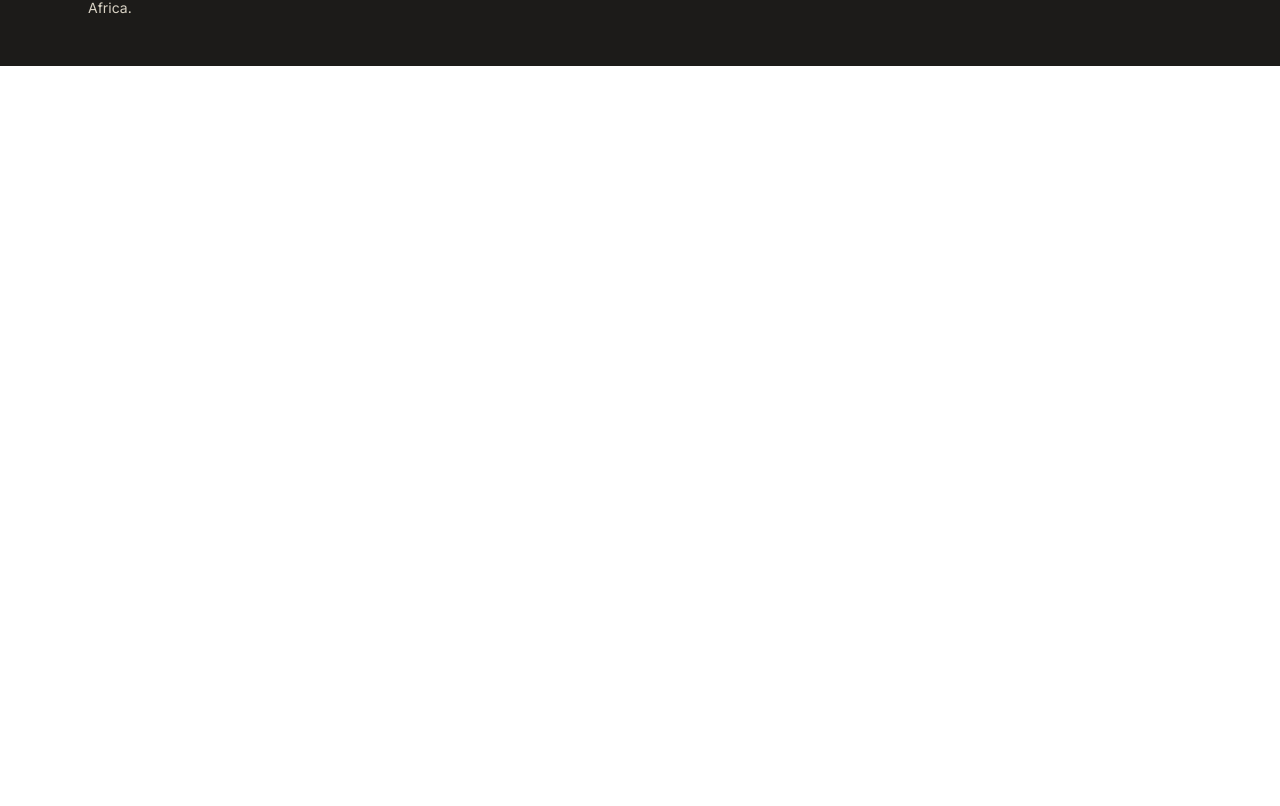
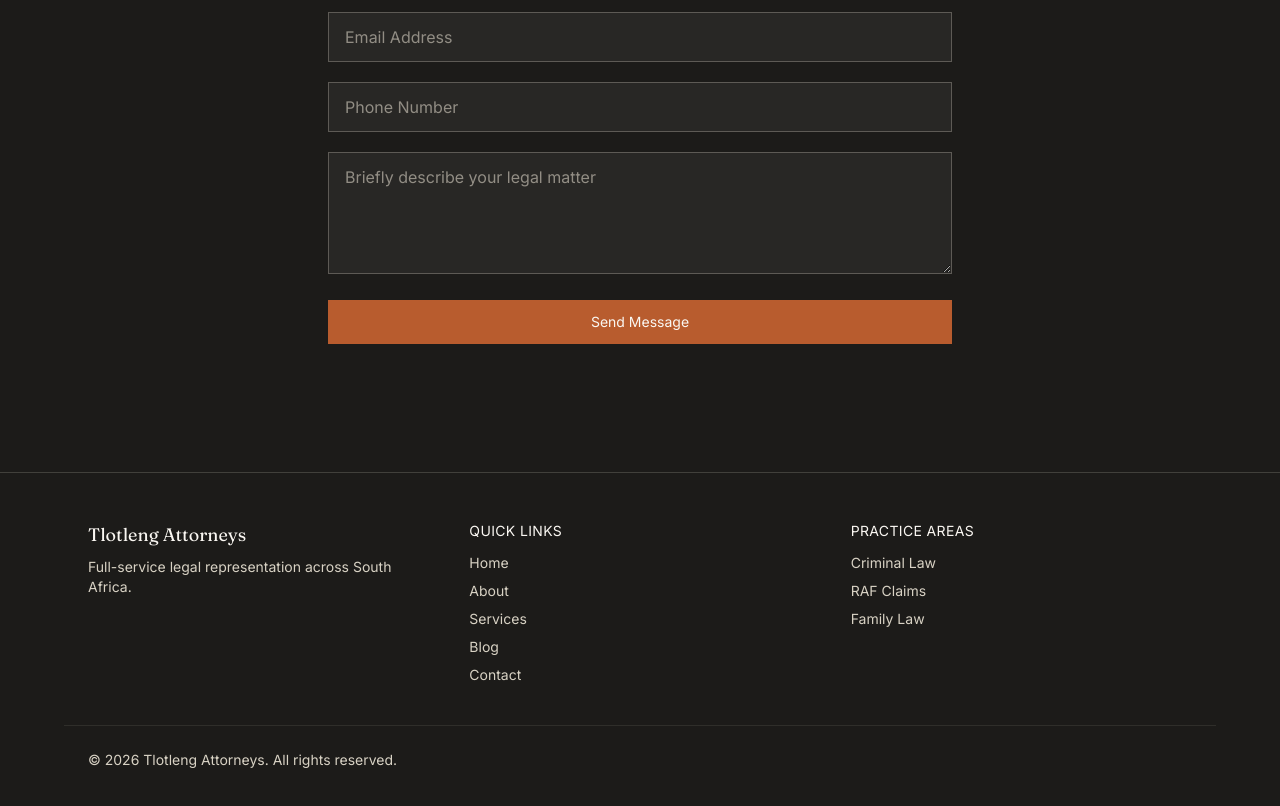
Before and after one commit to galaletsangmodise/TlotlengLaw, a React (Vite) app: page /contact in a window 1280 px wide. Shown: the part 734-1540 px from the top of the page. Before the commit the page ends 800 px from the top, so only its background shows below. Built offline with nearby package versions, Linux system fonts and the light colour scheme.

Commit message:
Add footer navigation links, fix ContactCTA import, and create Blog page with posts data

```diff
--- a/src/components/footer.jsx
+++ b/src/components/footer.jsx
@@ -1,16 +1,43 @@
+import { Link } from 'react-router-dom'
+
 export default function Footer() {
   return (
     <footer className="bg-charcoal text-stone py-12 border-t border-stone/20">
-      <div className="max-w-6xl mx-auto px-6 flex flex-col md:flex-row justify-between gap-8">
+      <div className="max-w-6xl mx-auto px-6 grid md:grid-cols-3 gap-10">
         <div>
           <span className="font-display text-lg text-offwhite">Tlotleng Attorneys</span>
           <p className="font-body text-sm mt-2 max-w-xs">
             Full-service legal representation across South Africa.
           </p>
         </div>
-        <div className="font-body text-sm">
-          <p>&copy; {new Date().getFullYear()} Tlotleng Attorneys. All rights reserved.</p>
+
+        <div>
+          <p className="font-body text-sm text-offwhite uppercase tracking-wide mb-3">
+            Quick Links
+          </p>
+          <nav className="flex flex-col gap-2 font-body text-sm">
+            <Link to="/" className="hover:text-ember transition-colors">Home</Link>
+            <Link to="/about" className="hover:text-ember transition-colors">About</Link>
+            <Link to="/services" className="hover:text-ember transition-colors">Services</Link>
+            <Link to="/blog" className="hover:text-ember transition-colors">Blog</Link>
+            <Link to="/contact" className="hover:text-ember transition-colors">Contact</Link>
+          </nav>
         </div>
+
+        <div>
+          <p className="font-body text-sm text-offwhite uppercase tracking-wide mb-3">
+            Practice Areas
+          </p>
+          <nav className="flex flex-col gap-2 font-body text-sm">
+            <Link to="/services" className="hover:text-ember transition-colors">Criminal Law</Link>
+            <Link to="/services" className="hover:text-ember transition-colors">RAF Claims</Link>
+            <Link to="/services" className="hover:text-ember transition-colors">Family Law</Link>
+          </nav>
+        </div>
+      </div>
+
+      <div className="max-w-6xl mx-auto px-6 mt-10 pt-6 border-t border-stone/10 font-body text-sm">
+        <p>&copy; {new Date().getFullYear()} Tlotleng Attorneys. All rights reserved.</p>
       </div>
     </footer>
   )
--- /dev/null
+++ b/src/data/posts.js
@@ -0,0 +1,20 @@
+export const posts = [
+  {
+    slug: "understanding-raf-claims",
+    title: "Understanding Your RAF Claim: A Basic Guide",
+    excerpt: "What to know if you've been in a road accident and are considering a claim against the Road Accident Fund.",
+    date: "2026-06-01",
+  },
+  {
+    slug: "what-happens-after-arrest",
+    title: "What Happens After an Arrest in South Africa",
+    excerpt: "A plain-language walkthrough of the process from arrest to first appearance in court.",
+    date: "2026-05-15",
+  },
+  {
+    slug: "divorce-process-explained",
+    title: "The Divorce Process, Explained Simply",
+    excerpt: "An overview of what to expect when filing for divorce, from mediation to final settlement.",
+    date: "2026-04-20",
+  },
+]
--- /dev/null
+++ b/src/pages/blog.jsx
@@ -0,0 +1,36 @@
+import { posts } from '../data/posts'
+
+export default function Blog() {
+  return (
+    <div className="bg-offwhite">
+      <section className="bg-charcoal py-20 md:py-28">
+        <div className="max-w-4xl mx-auto px-6">
+          <p className="font-body text-ember text-sm tracking-widest uppercase mb-4">
+            Blog
+          </p>
+          <h1 className="font-display text-5xl text-offwhite">
+            Legal Insights
+          </h1>
+        </div>
+      </section>
+
+      <section className="py-20 md:py-28">
+        <div className="max-w-3xl mx-auto px-6 flex flex-col gap-12">
+          {posts.map((post) => (
+            <article key={post.slug} className="border-b border-charcoal/10 pb-12 last:border-0">
+              <p className="font-body text-sm text-charcoal/50 mb-2">
+                {new Date(post.date).toLocaleDateString('en-ZA', { year: 'numeric', month: 'long', day: 'numeric' })}
+              </p>
+              <h2 className="font-display text-2xl text-charcoal mb-3">
+                {post.title}
+              </h2>
+              <p className="font-body text-charcoal/70 leading-relaxed">
+                {post.excerpt}
+              </p>
+            </article>
+          ))}
+        </div>
+      </section>
+    </div>
+  )
+}
--- a/src/pages/contact.jsx
+++ b/src/pages/contact.jsx
@@ -1,4 +1,4 @@
-import ContactCTA from '../components/ContactCTA'
+import ContactCTA from '../components/contact.jsx'
 
 export default function Contact() {
   return (
--- a/src/pages/home.jsx
+++ b/src/pages/home.jsx
@@ -3,7 +3,7 @@ import SignatureMoment from '../components/SignatureMoment'
 import Services from '../components/Services'
 import StatsBar from '../components/StatsBar'
 import About from '../components/About'
-import ContactCTA from '../components/ContactCTA'
+import ContactCTA from '../components/Contact'
 
 export default function Home() {
   return (
```
